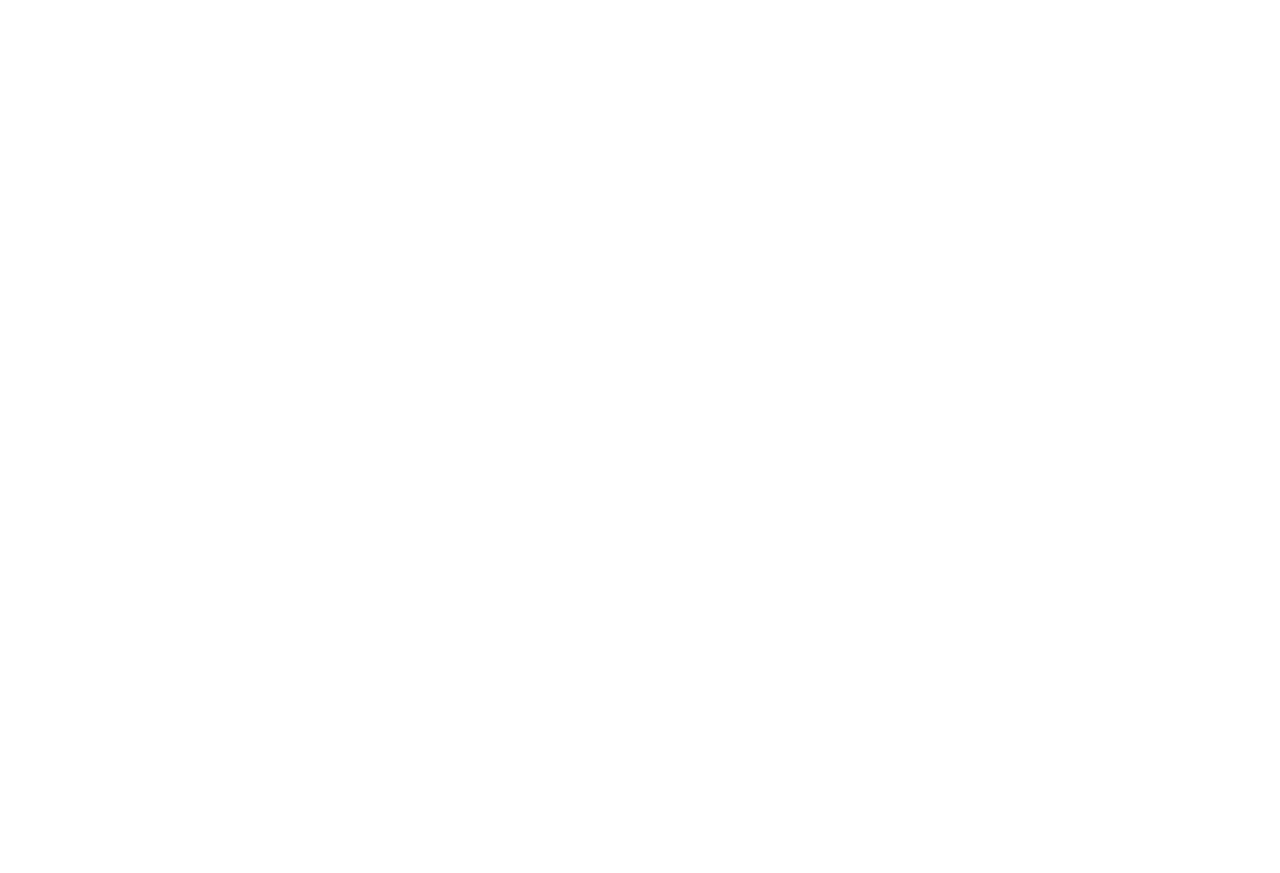
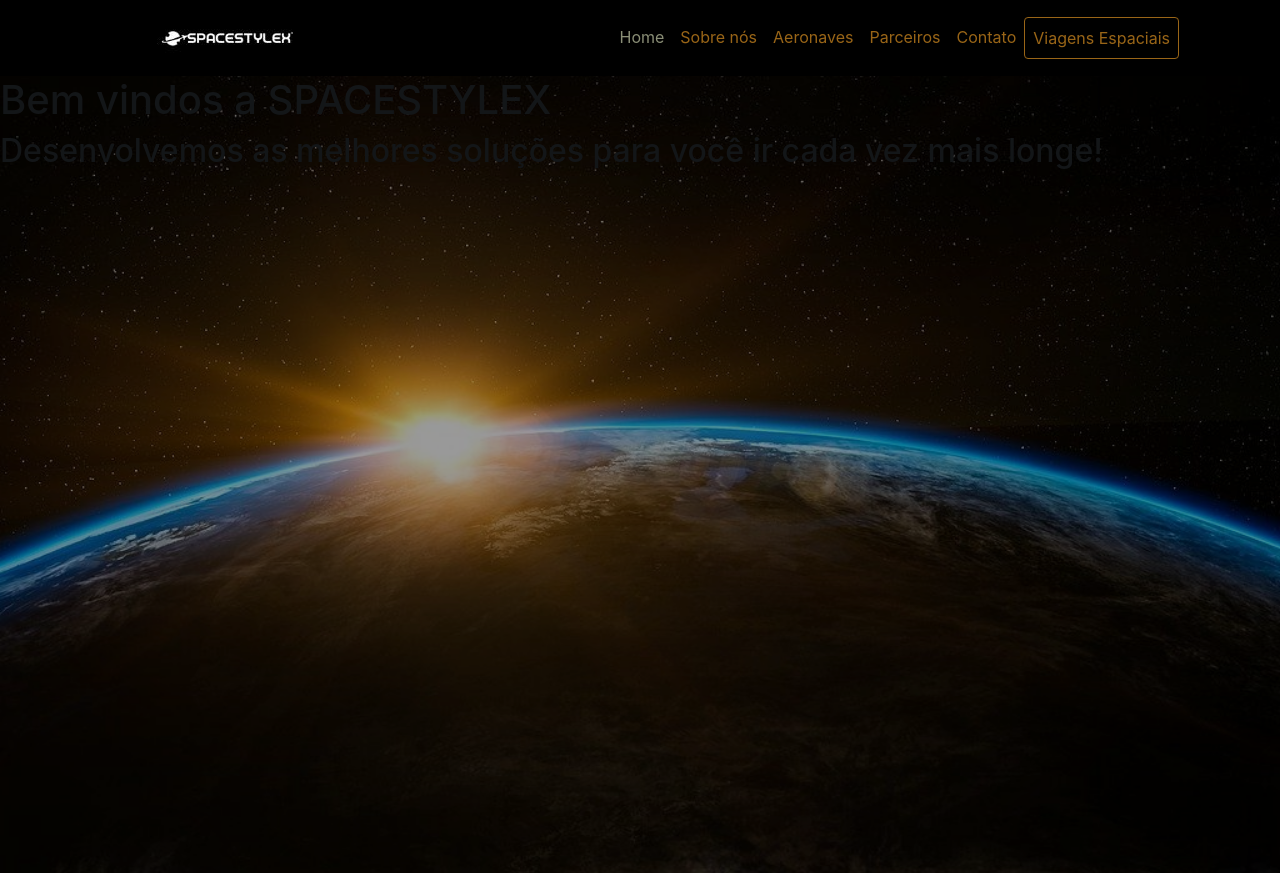
Before and after one commit to alvesgeraldo/desafiopl-spacestylex, a plain HTML site: page index.html in a window 1280 px wide. Shown: the top 873 px of the page. Before the commit the page ends 800 px from the top, so only its background shows below. Drawn offline with nearby package versions, Linux system fonts and the light colour scheme.

Commit message:
Inclusão e configuração do Navbar

```diff
--- a/css/style.css
+++ b/css/style.css
@@ -0,0 +1,61 @@
+
+:root {
+
+    --cor-amarelo: #996517;
+    --cor-cinza: #8A8E76;
+}
+body {
+    background-color: #000;
+}
+
+/* Configurações do Menu */
+
+.bg-dark {
+    background-color: #000!important;
+}
+
+.navbar-dark .navbar-nav .nav-link {
+    color: var(--cor-amarelo);
+}
+
+.navbar-dark:hover .navbar-nav:hover .nav-link:hover {
+    color: var(--cor-cinza);
+}
+
+.navbar-dark .navbar-nav .active>.nav-link, .navbar-dark .navbar-nav .nav-link.active, .navbar-dark .navbar-nav .nav-link.show, .navbar-dark .navbar-nav .show>.nav-link {
+    color: var(--cor-cinza);
+}
+
+.btn-outline {
+    color: var(--cor-amarelo);
+    background-color: transparent;
+    background-image: none;
+    border-color: var(--cor-amarelo);
+}
+
+.btn-outline:hover {
+    color: var(--cor-cinza);
+    background-color: transparent;
+    background-image: none;
+    border-color: var(--cor-cinza);
+}
+
+.navbar-dark .navbar-toggler {
+    color: var(--cor-amarelo);
+    border-color: var(--cor-amarelo);
+}
+
+/* Configurações Topo */
+
+.topo {
+    background: url(../img/background-home.jpg) no-repeat fixed center;
+    background-size: cover;
+    opacity: 0.6;
+    height: 100vh;
+}
+
+/* Configurações Sobre nós */
+
+#sobre-nos {
+    height: 500px;
+}
--- a/index.html
+++ b/index.html
@@ -10,11 +10,71 @@
 
     <!-- CSS externo -->
     <link rel="stylesheet" href="css/style.css">
+    <link rel="shortcut icon" href="img/favicon-space.ico" type="image/x-icon">
+
+    <!-- Fontawesome -->
+    <script src="https://kit.fontawesome.com/3ca0835c19.js" crossorigin="anonymous"></script>
 
     <title>SpacestyleX - Site Onepage</title>
 
 </head>
 <body>
 
+    <!-- Início cabeçalho -->
+    <header>
+        <div class="container">
+            <nav class="navbar navbar-expand-lg navbar-dark bg-dark">
+                <a class="navbar-brand" href="index.html">
+                    <img src="img/logo-spacestylex.jpg" alt="Logo SpacestyleX">
+                </a>
+
+                <button class="navbar-toggler" type="button" data-toggle="collapse" data-target="#navbarNav" aria-controls="navbarNav" aria-expanded="false" aria-label="Alterna navegação">
+                  <i class="fas fa-bars"></i>
+                </button>
+
+                <div class="collapse navbar-collapse" id="navbarNav">
+                  <ul class="navbar-nav ml-auto">
+                    <li class="nav-item active">
+                      <a class="nav-link" href="#">Home <span class="sr-only">(Página atual)</span></a>
+                    </li>
+                    <li class="nav-item">
+                      <a class="nav-link" href="#">Sobre nós</a>
+                    </li>
+                    <li class="nav-item">
+                      <a class="nav-link" href="#">Aeronaves</a>
+                    </li>
+                    <li class="nav-item">
+                        <a class="nav-link" href="#">Parceiros</a>
+                    </li>
+                    <li class="nav-item">
+                      <a class="nav-link" href="#">Contato</a>
+                    </li>
+                    <li class="nav-item">
+                      <a class="nav-link btn btn-outline" href="#">Viagens Espaciais</a>
+                    </li>
+                  </ul>
+                </div>
+              </nav>
+        </div>
+    </header>
+
+    <!-- Início Topo -->
+    <section class="topo">
+        <div>
+            <h1>Bem vindos a
+                SPACESTYLEX</h1>
+            <h2>Desenvolvemos as melhores soluções para você ir cada vez mais longe!</h2>
+        </div>
+    </section>
+
+    <section id="sobre-nos" class="">
+
+    </section>
+
+    <!-- Bootstrap JS -->
+    <script src="https://code.jquery.com/jquery-3.3.1.slim.min.js" integrity="sha384-q8i/X+965DzO0rT7abK41JStQIAqVgRVzpbzo5smXKp4YfRvH+8abtTE1Pi6jizo" crossorigin="anonymous"></script>
+    <script src="https://cdnjs.cloudflare.com/ajax/libs/popper.js/1.14.3/umd/popper.min.js" integrity="sha384-ZMP7rVo3mIykV+2+9J3UJ46jBk0WLaUAdn689aCwoqbBJiSnjAK/l8WvCWPIPm49" crossorigin="anonymous"></script>
+    <script src="https://stackpath.bootstrapcdn.com/bootstrap/4.1.3/js/bootstrap.min.js" integrity="sha384-ChfqqxuZUCnJSK3+MXmPNIyE6ZbWh2IMqE241rYiqJxyMiZ6OW/JmZQ5stwEULTy" crossorigin="anonymous"></script>
+
 </body>
 </html>
```
Also changed, not shown: img/favicon-space.ico (added), img/logo-spacestylex.jpg (added), img/logo.jpg (added).
